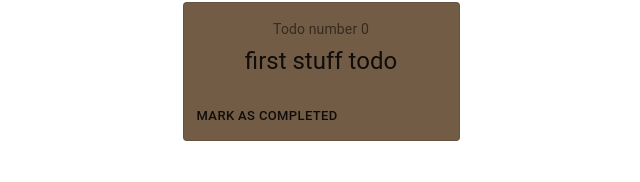
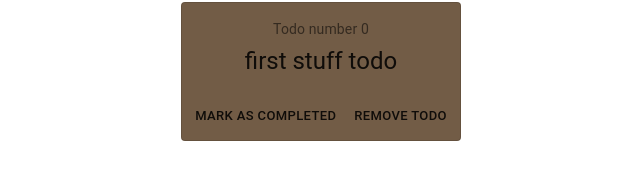
Before and after one commit to MirkoRaimo/my-first-react-todo, a React (Create React App) app: page / in a window 1280 px wide. Shown: the part 118-300 px from the top of the page, without its empty margins (319-959 px from the left). Built offline with nearby package versions, Linux system fonts and the light colour scheme.

Commit message:
Added the necessary logic to remove a todo

```diff
--- a/src/App.js
+++ b/src/App.js
@@ -11,6 +11,12 @@ function App() {
     event.preventDefault();
     setTodos([...todos, input])
     setInput('');
+  }
+
+  const removeTodo = (index) => {
+    console.log("I'm removing a todo!")
+    todos.splice(index, 1);
+    setTodos([...todos]);
   }
 
   return (
@@ -32,7 +38,7 @@ function App() {
           <Grid item xs={12} ></Grid>
           {todos.map((todo, index) => {
             const rndColor = Math.floor(Math.random()*16777215).toString(16);
-            return <MaterialCard key={index} index={index} content={todo} rndColor={rndColor}/>
+            return <MaterialCard key={index} index={index} content={todo} rndColor={rndColor} removeTodo={() => removeTodo(index)}/>
           })}
         </Grid>
 
--- a/src/components/MaterialCard.js
+++ b/src/components/MaterialCard.js
@@ -42,6 +42,7 @@ export function MaterialCard(props) {
       </CardContent>
       <CardActions>
         <Button size="small" onClick={() => setIsCompleted(!isCompleted)}>Mark as completed</Button>
+        <Button size="small" onClick={() => props.removeTodo(props.index)}>Remove todo</Button>
       </CardActions>
     </Card>
   );
```
